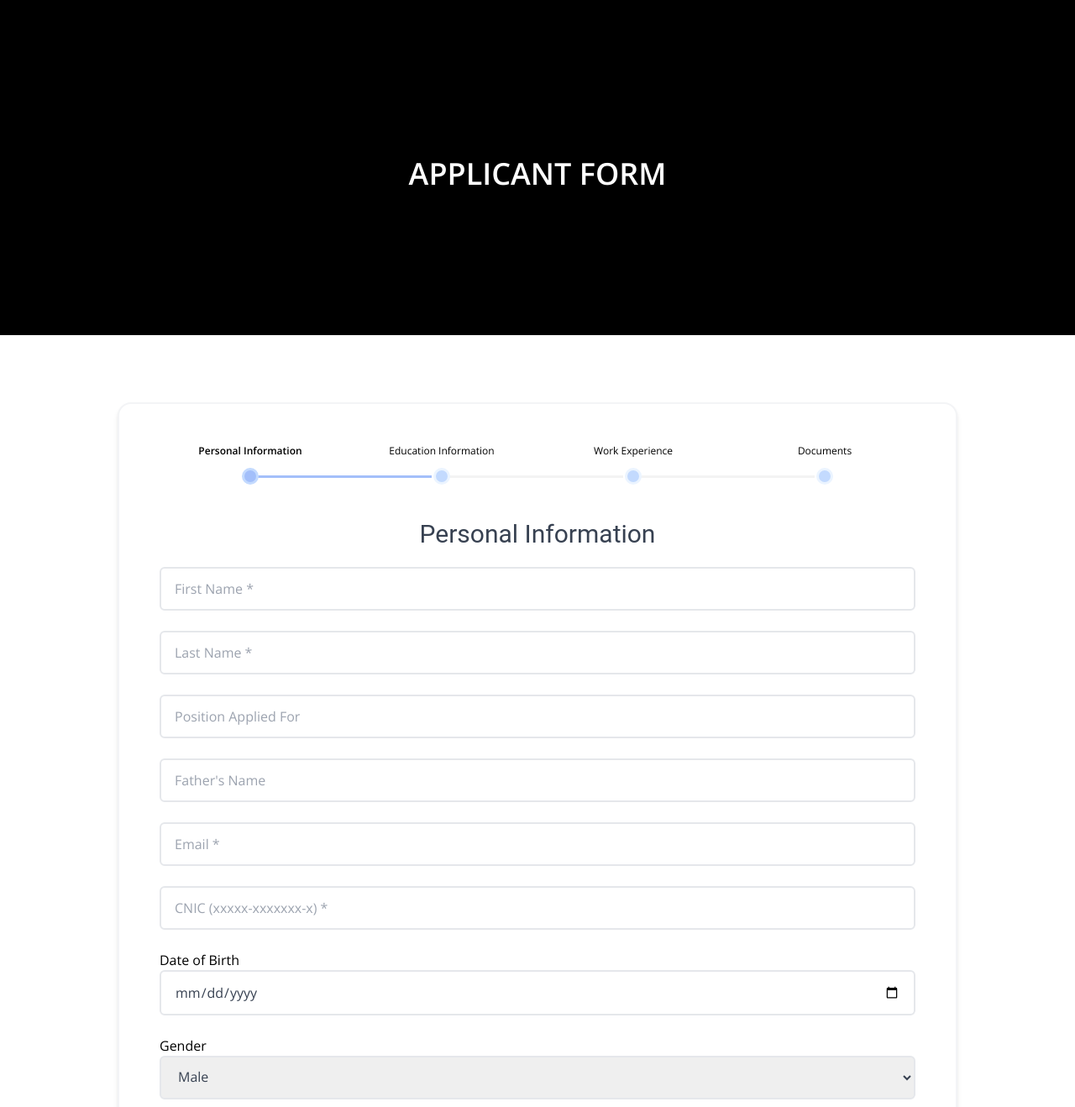
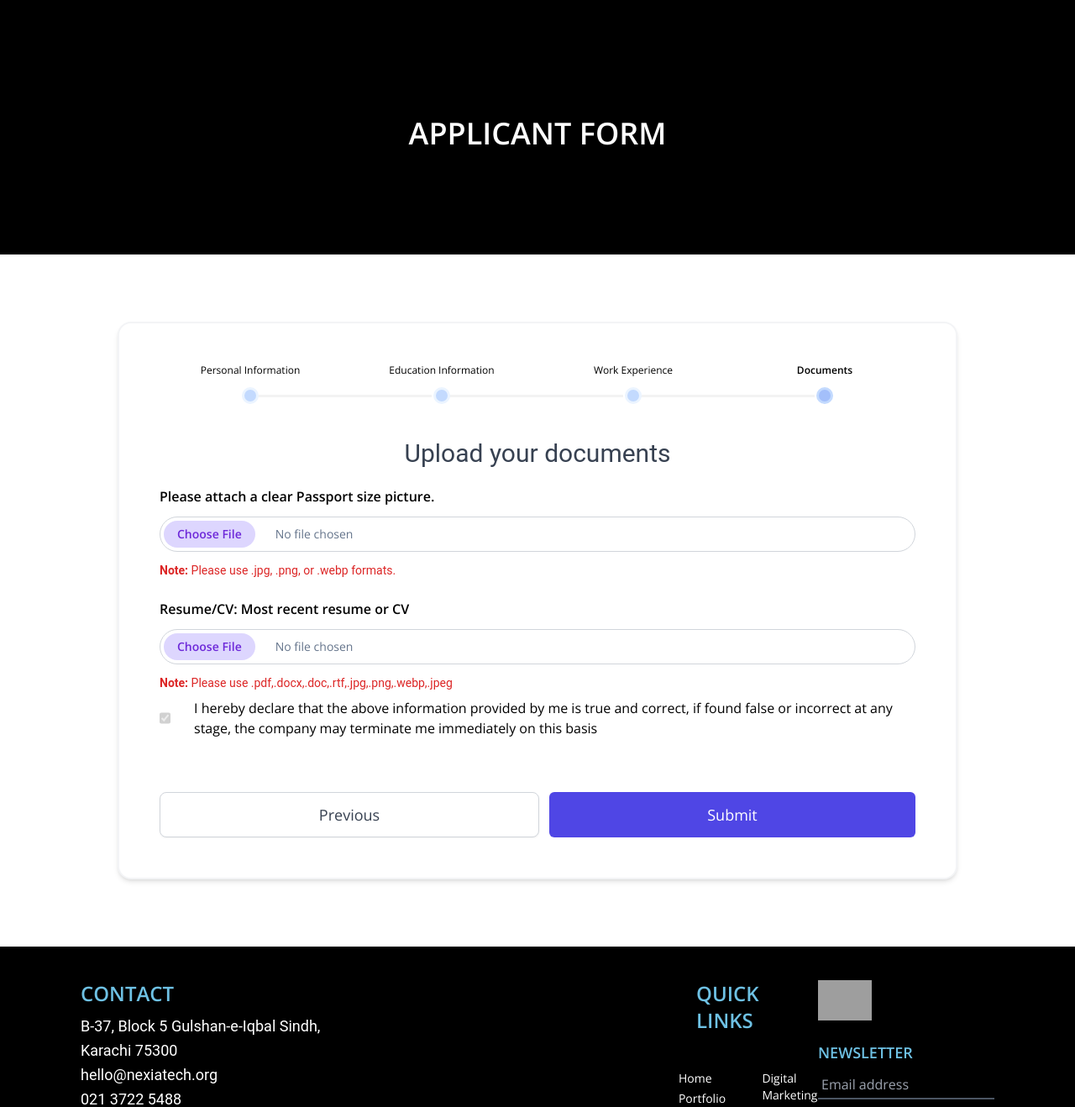
Before and after one commit to nexia-tech/HRM, a Django app: template templates/applicant-form.html in a window 1280 px wide. Shown: the part 317-1635 px from the top of the page at 84% size. Run offline with Django 5.2, Linux system fonts and the light colour scheme; the template is opened without the code that fills it, so the values that code supplies are empty; parts of the project's set-up code (start-up, migrations or seed data) failed here and were passed over; some libraries are stand-ins or nearby versions; grey boxes are pictures that could not be loaded.

Commit message:
work in progress

```diff
--- a/templates/applicant-form.html
+++ b/templates/applicant-form.html
@@ -122,7 +122,7 @@
    </div>
 </nav>
       <!-- Applicant Form Section -->
-      <section class="flex items-center justify-center h-96 bg-black">
+      <section class="flex items-center justify-center h-72 bg-black">
          <h1 class="text-4xl font-semibold text-white">APPLICANT FORM</h1>
       </section>
 
@@ -419,7 +419,7 @@
                   </div>
                </div>
 
-               <p class="text-md font-bold text-gray-700 leading-tight text-start mt-8 mb-5 text-xl">Have you diploma and Certificate?</p>
+               <p class="text-md font-bold text-gray-700 leading-tight text-start mt-8 mb-5 text-xl">Do you have any diploma and Certificate?</p>
                <div class="mb-6">
                   <select id="diploma-certification" name="diploma-certification" onchange="showCertificationOptions(this.value)" class="w-full px-4 py-2 rounded-md border border-gray-200">
                       <option value="" selected disabled>Select Options</option>
@@ -542,21 +542,21 @@
             <div class="step my-10">
                <p class="text-md text-gray-700 leading-tight text-center mt-8 mb-5 text-3xl">Upload your documents</p>
                <div class="mb-6">
-                  <label for="" class="my-7 text-base ">Please attach a clear Passport size picture.</label>
+                  <label for="" class="my-7 text-base font-bold ">Please attach a clear Passport size picture.</label>
                      <input type="file"
                class="my-3 p-1 w-full text-slate-500 text-sm rounded-full leading-6 file:bg-violet-200 file:text-violet-700 file:font-semibold file:border-none file:px-4 file:py-1 file:mr-6 file:rounded-full hover:file:bg-violet-100 border border-gray-300" title="Please attach a clear Passport size picture." accept=".jpg, .png, .webp, .jpeg" name="profile_picture">
 
                   <p for="" class="text-red-600 text-sm"><span class="font-bold">Note: </span> Please use .jpg, .png, or .webp formats.</p>
                </div>
                <div class="mb-2">
-                  <label for="" class="my-7 text-base ">Resume/CV: Most recent resume or CV</label>
+                  <label for="" class="my-7 text-base font-bold ">Resume/CV: Most recent resume or CV</label>
                   <input type="file" title="Most recent resume or CV" name="resume"
                      class="my-3 p-1 w-full text-slate-500 text-sm rounded-full leading-6 file:bg-violet-200 file:text-violet-700 file:font-semibold file:border-none file:px-4 file:py-1 file:mr-6 file:rounded-full hover:file:bg-violet-100 border border-gray-300"
                      accept=".pdf, .docx, .doc, .rtf, .jpg, .png, .webp, .jpeg"/>
                   <p for="" class="text-red-600 text-sm"><span class="font-bold">Note: </span> Please use .pdf,.docx,.doc,.rtf,.jpg,.png,.webp,.jpeg</p>
                </div>
                <div class="flex space-x-7">
-                  <input type="checkbox" checked disabled required id="Declaration" name="declaration" value="1" />
+                  <input type="checkbox" disabled checked required id="Declaration" name="declaration" value="1" class="checked:accent-blue-900" />
                   <label for="Declaration">I hereby declare that the above information provided by me is true and
                   correct, if found false or incorrect at any stage, the company may terminate me immediately on
                   this basis</label>
@@ -665,7 +665,7 @@
    document.getElementById('csrf').value = csrfToken; // Set the value of the input field
 
 
-   var currentTab = 0 // Current tab is set to be the first tab (0)
+   var currentTab = 3 // Current tab is set to be the first tab (0)
    showTab(currentTab) // Display the current tab
 
 
```
